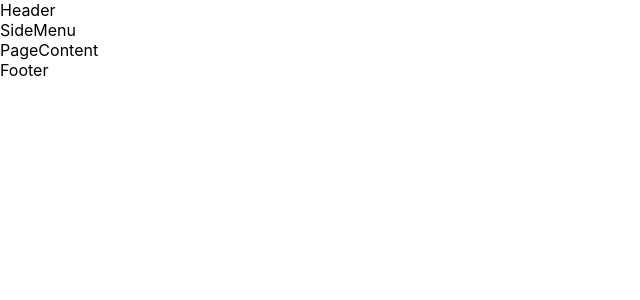
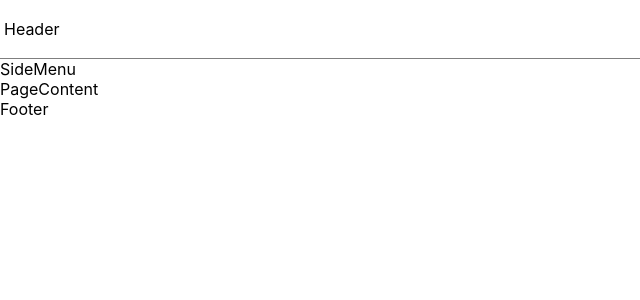
Before and after one commit to akuutsang/admin-dashboard, a React (Create React App) app in the folder my-app/: page / in a window 1280 px wide. Shown: the top 300 px of the page, without its empty margins (0-640 px from the left). Built offline with nearby package versions, Linux system fonts and the light colour scheme.

Commit message:
style header

```diff
--- a/my-app/src/App.css
+++ b/my-app/src/App.css
@@ -4,3 +4,27 @@
   width: 100vw;
   height: 100vh;
 }
+
+.AppHeader{
+height: 50px;
+display: flex;
+justify-content: space-between;
+align-items: center;
+padding: 4px;
+border-bottom: 1px solid rgba(0,0,0,0.5);
+}
+
+.AppRoutes{
+
+}
+
+.PageContent{
+
+}
+.SideMenu{
+
+}
+
+.Appfooter{
+
+}
--- a/my-app/src/App.js
+++ b/my-app/src/App.js
@@ -1,3 +1,4 @@
+// import { Space } from ""
 import AppHeader from './components/AppHeader';
 // import AppFooter from './components/AppFooter';
 import PageContent from './components/PageContent';
--- a/my-app/src/components/AppFooter/index.jsx
+++ b/my-app/src/components/AppFooter/index.jsx
@@ -1,6 +1,6 @@
 
 function AppFooter(){
-    return <div>Footer</div>
+    return <div className="AppFooter">Footer</div>
 }
 
 export default AppFooter;
--- a/my-app/src/components/AppHeader/index.jsx
+++ b/my-app/src/components/AppHeader/index.jsx
@@ -1,6 +1,6 @@
 
 function AppHeader(){
-    return <div>Header</div>
+    return <div className="AppHeader">Header</div>
 }
 
 export default AppHeader;
--- a/my-app/src/components/AppRoutes/index.jsx
+++ b/my-app/src/components/AppRoutes/index.jsx
@@ -1,6 +1,6 @@
 
 function AppRoutes(){
-    return <div>App routes</div>
+    return <div className="AppRoutes">App routes</div>
 }
 
 export default AppRoutes;
--- a/my-app/src/components/PageContent/index.jsx
+++ b/my-app/src/components/PageContent/index.jsx
@@ -1,6 +1,6 @@
 
 function PageContent(){
-    return <div>PageContent</div>
+    return <div className="PageContent">PageContent</div>
 }
 
 export default PageContent;
--- a/my-app/src/components/SideMenu/index.jsx
+++ b/my-app/src/components/SideMenu/index.jsx
@@ -1,6 +1,6 @@
 
 function SideMenu(){
-    return <div>SideMenu</div>
+    return <div className="SideMenu">SideMenu</div>
 }
 
 export default SideMenu;
```
